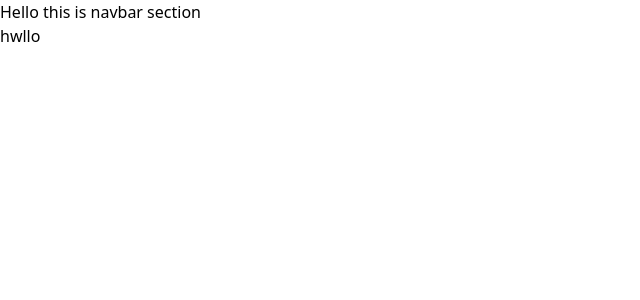
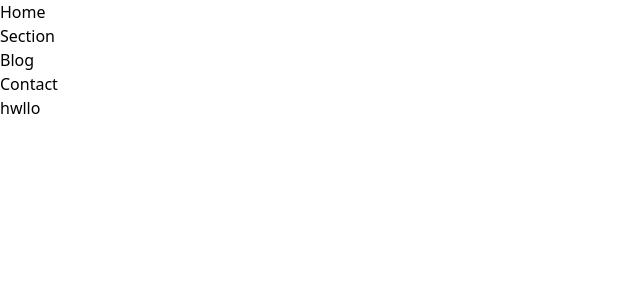
Before and after one commit to aryal05/CODSOFT, a React (Vite) app in the folder Shop/shopify/: page / in a window 1280 px wide. Shown: the top 300 px of the page, without its empty margins (0-640 px from the left). Built offline with nearby package versions, Linux system fonts and the light colour scheme.

Commit message:
ul section for navbae

```diff
--- a/Shop/shopify/src/components/home/NavBar.jsx
+++ b/Shop/shopify/src/components/home/NavBar.jsx
@@ -2,10 +2,17 @@ import React from 'react'
 
 const NavBar = () => {
   return (
-    <div>
-        <h1>Hello this is navbar section</h1>
 
-    </div>
+       <div className='flex justify-around items-center'>
+        <ul className='flex space-x-10 mt-5 '>
+            <li><a href="#">Home</a></li>
+            <li><a href="#">Section</a></li>
+            <li><a href="#">Blog</a></li>
+            <li><a href="#">Contact</a></li>
+        </ul>
+       </div>
+
+
   )
 }
 
```
